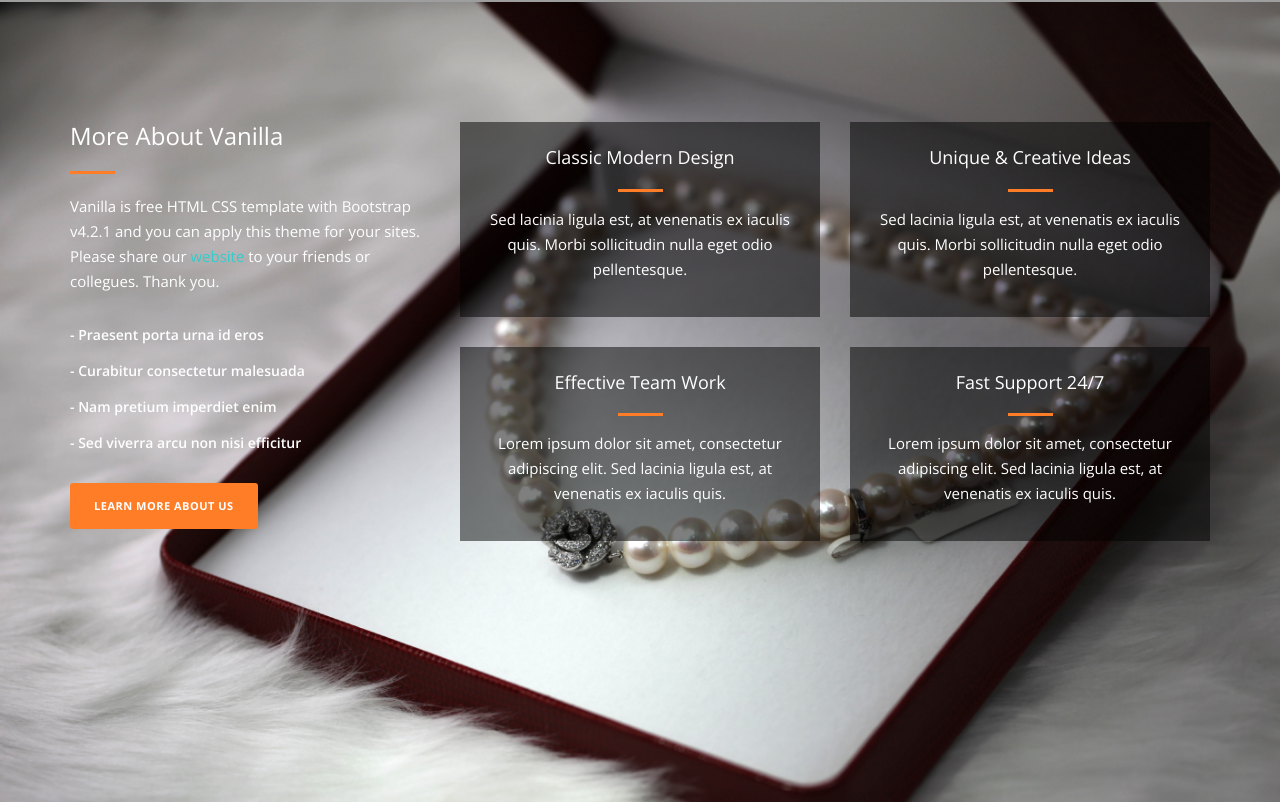
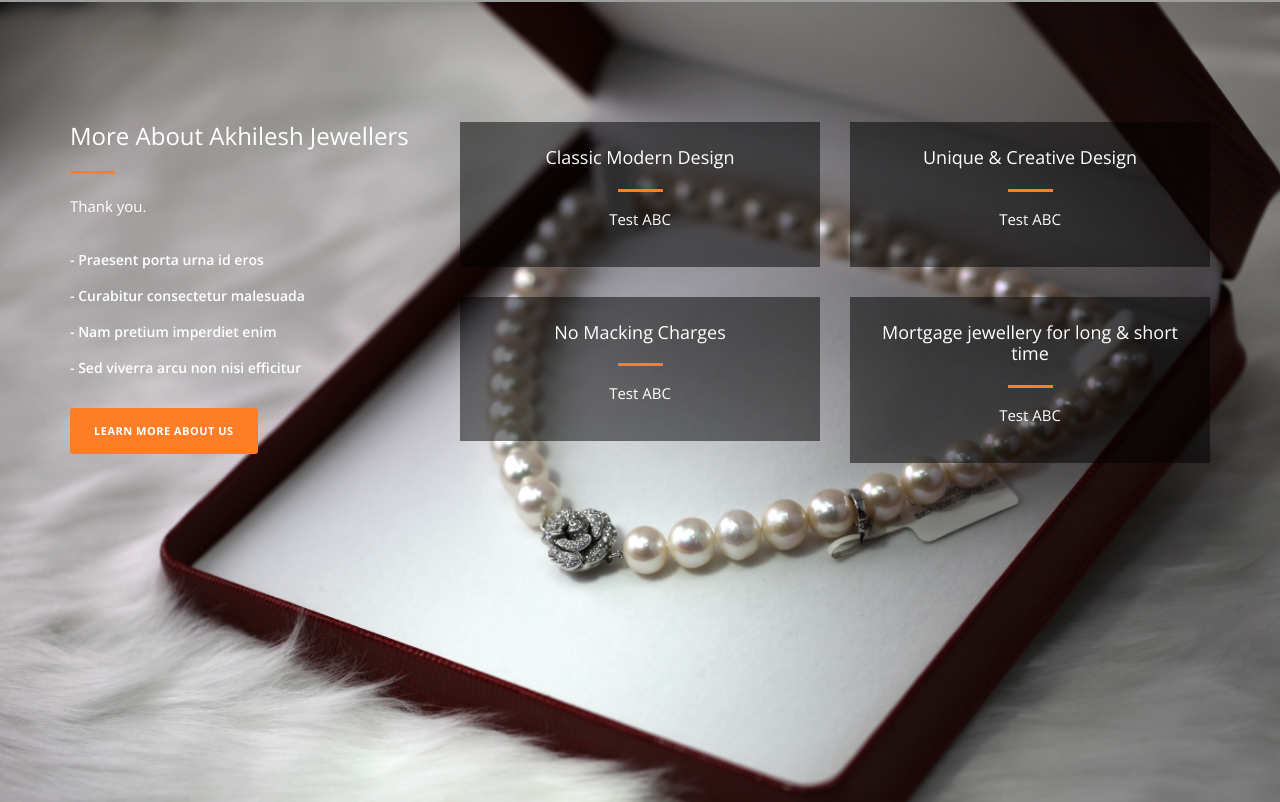
Before and after one commit to amanbanabakode/jewellers, a plain HTML site: page index.html in a window 1280 px wide. Shown: the part 798-1600 px from the top of the page. Drawn offline with nearby package versions, Linux system fonts and the light colour scheme; grey boxes are pictures that could not be loaded.

Commit message:
Update index.html
Only a few changes

```diff
--- a/index.html
+++ b/index.html
@@ -71,10 +71,9 @@ https://templatemo.com/tm-526-vanilla
             <div class="row">
                 <div class="col-md-4">
                     <div class="left-text">
-                        <h4>More About Vanilla</h4>
+                        <h4>More About Akhilesh Jewellers</h4>
                         <div class="line-dec"></div>
-                        <p>Vanilla is free HTML CSS template with Bootstrap v4.2.1 and you can apply this theme for your sites.
-                        Please share our <a rel="nofollow" href="https://templatemo.com">website</a> to your friends or collegues. Thank you.</p>
+                        <p> Thank you.</p>
                         <ul>
                             <li>-  Praesent porta urna id eros</li>
                             <li>-  Curabitur consectetur malesuada</li>
@@ -92,28 +91,28 @@ https://templatemo.com/tm-526-vanilla
                             <div class="service-item">
                                 <h4>Classic Modern Design</h4>
                                 <div class="line-dec"></div>
-                                <p>Sed lacinia ligula est, at venenatis ex iaculis quis. Morbi sollicitudin nulla eget odio pellentesque.</p>
+                                <p>Test ABC</p>
                             </div>
                         </div>
                         <div class="col-md-6">
                             <div class="service-item">
-                                <h4>Unique &amp; Creative Ideas</h4>
+                                <h4>Unique &amp; Creative Design</h4>
                                 <div class="line-dec"></div>
-                                <p>Sed lacinia ligula est, at venenatis ex iaculis quis. Morbi sollicitudin nulla eget odio pellentesque.</p>
+                                <p>Test ABC</p>
                             </div>
                         </div>
                         <div class="col-md-6">
                             <div class="service-item">
-                                <h4>Effective Team Work</h4>
+                                <h4>No Macking Charges</h4>
                                 <div class="line-dec"></div>
-                                <p>Lorem ipsum dolor sit amet, consectetur adipiscing elit. Sed lacinia ligula est, at venenatis ex iaculis quis.</p>
+                                <p>Test ABC</p>
                             </div>
                         </div>
                         <div class="col-md-6">
                             <div class="service-item">
-                                <h4>Fast Support 24/7</h4>
+                                <h4>Mortgage jewellery for long &amp; short time</h4>
                                 <div class="line-dec"></div>
-                                <p>Lorem ipsum dolor sit amet, consectetur adipiscing elit. Sed lacinia ligula est, at venenatis ex iaculis quis.</p>
+                                <p> Test ABC </p>
                             </div>
                         </div>
                     </div>
@@ -215,19 +214,19 @@ https://templatemo.com/tm-526-vanilla
                     <section id="first-tab-group" class="tabgroup">
                       <div id="tab1">
                         <div><img src="img/1st-tab.jpg" alt=""></div>
-                        <p>Please do not re-distribute our template ZIP file on your template collection sites. You can make a screenshot and a link back to our website. This template can be used for personal or commercial purposes by end-users.</p>
+                        <p>Test ABC</p>
                       </div>
                       <div id="tab2">
                         <img src="img/2nd-tab.jpg" alt="">
-                        <p>Aliquam eu ultrices risus, sed condimentum diam. Duis risus nulla, elementum vitae nisi a, ornare maximus nisl. Morbi et vehicula est. Cras at vulputate justo. Cras eu nulla metus. Ut et pretium velit. Pellentesque at neque tristique dui tempor venenatis.</p>
+                        <p>Test ABC</p>
                       </div>
                       <div id="tab3">
                         <img src="img/3rd-tab.jpg" alt="">
-                        <p>Lorem ipsum dolor sit amet, consectetur adipiscing elit. Sed lacinia ligula est, at venenatis ex iaculis quis. Morbi sollicitudin nulla eget odio pellentesque, sed cursus diam iaculis.</p>
+                        <p>Test ABC</p>
                       </div>
                       <div id="tab4">
                         <img src="img/4th-tab.jpg" alt="">
-                        <p>Duis risus nulla, elementum vitae nisi a, ornare maximus nisl. Morbi et vehicula est. Cras at vulputate justo. Cras eu nulla metus. Ut et pretium velit. Pellentesque at neque tristique.</p>
+                        <p>Test ABC</p>
                       </div>
                     </section>
                     <ul class="tabs clearfix" data-tabgroup="first-tab-group">
```
